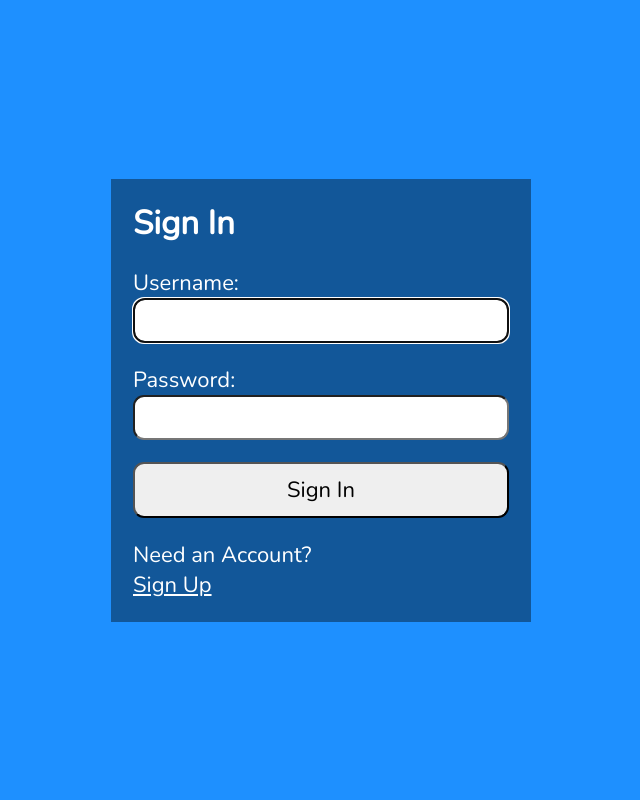
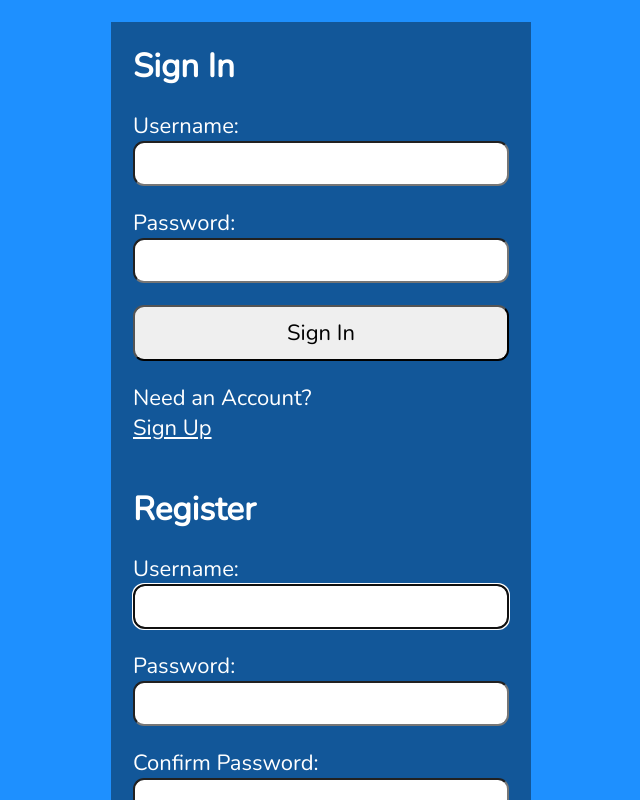
Before and after one commit to 924abp/Project-Aaron-Ashley-Ranran-4, a React (Create React App) app in the folder front-end/: page / in a window 1280 px wide. Shown: the top 800 px of the page, without its empty margins (319-959 px from the left). Built offline with nearby package versions, Linux system fonts and the light colour scheme.

Commit message:
Update App.js

```diff
--- a/front-end/src/App.js
+++ b/front-end/src/App.js
@@ -6,6 +6,8 @@ function App() {
   return (
     <main className="App">
       <Login />
+      <Register />
+
     </main>
   );
 }
```
